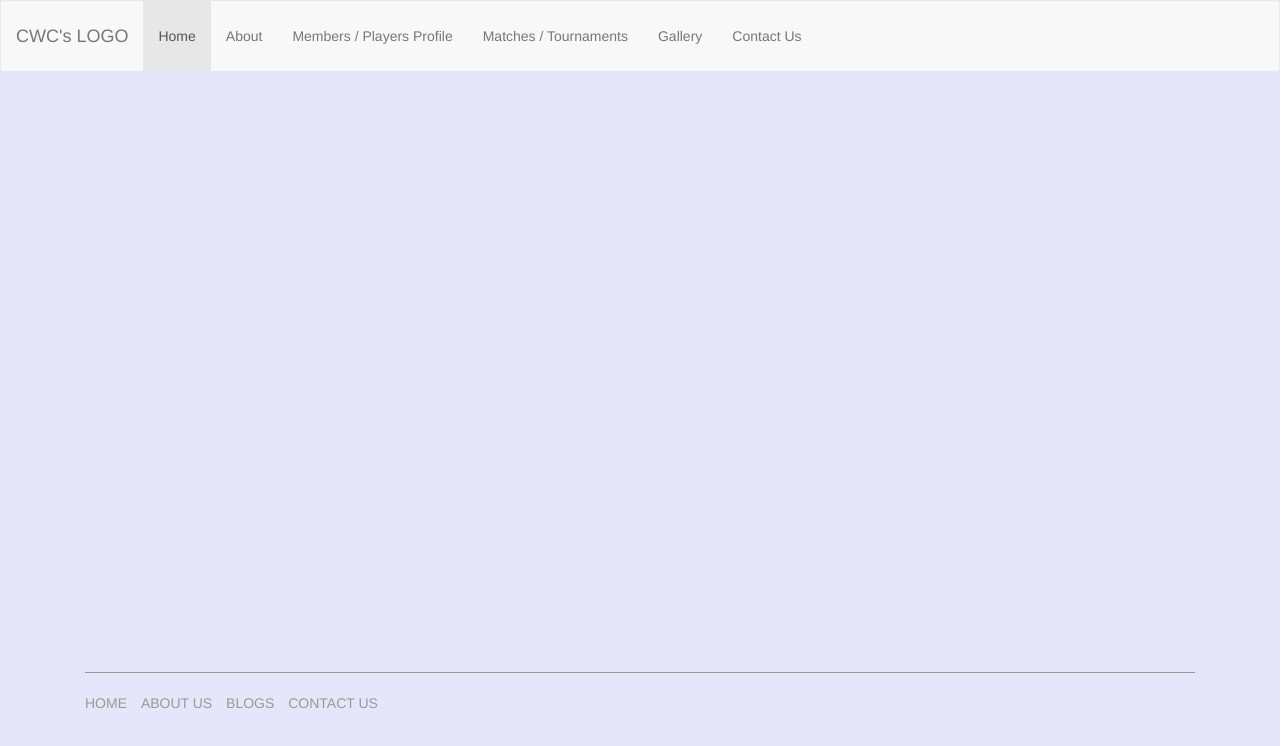
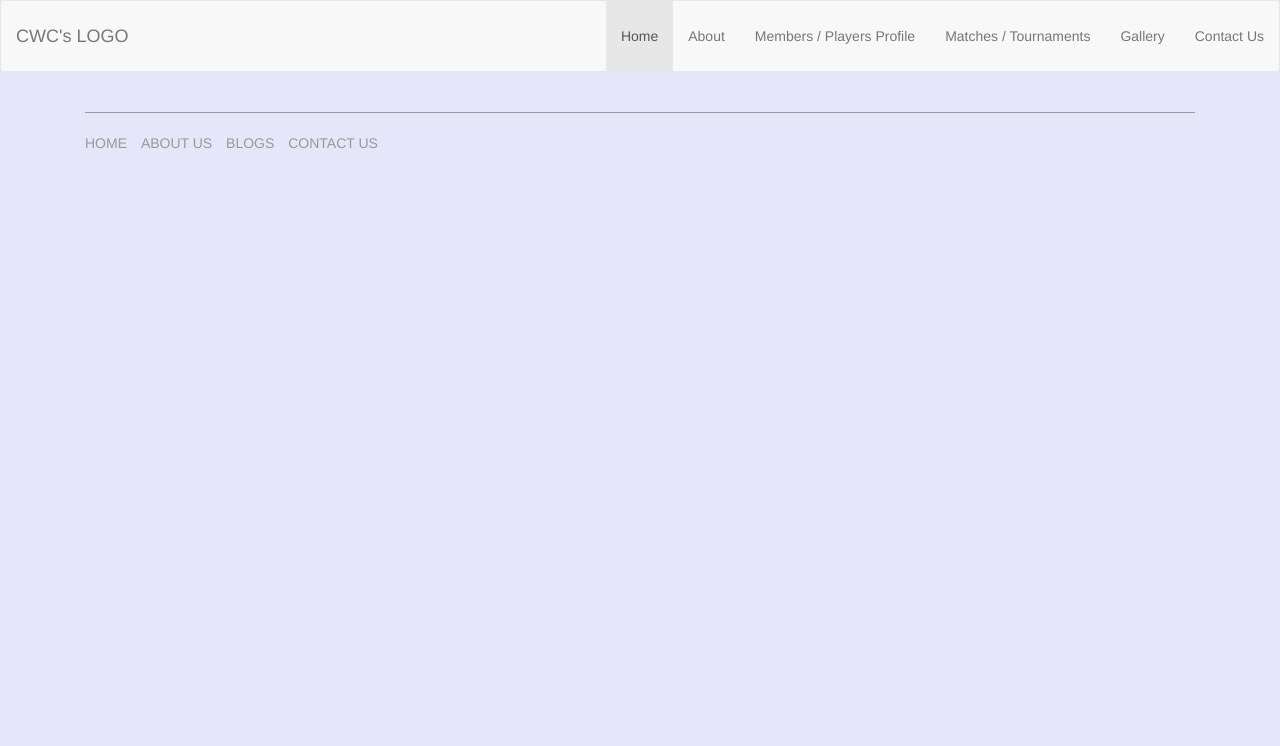
Before and after one commit to anchal20/corporatewomencricket, a plain HTML site: page index.html in a window 1280 px wide. Drawn offline with Linux system fonts and the light colour scheme.

Commit message:
navbar placed right and wrapper added

```diff
--- a/css/main.scss
+++ b/css/main.scss
@@ -22,6 +22,7 @@ footer {
 }
 
 .page-wrapper {
-	height  : 70%;
+	margin 	: 0 auto;
+	width 	: 1024px;
 	display : block;
 }
--- a/index.html
+++ b/index.html
@@ -12,7 +12,7 @@
 	    			<div class="navbar-header">
 	      			<a class="navbar-brand" href="#">CWC's LOGO</a>
 	    			</div>
-	    			<ul class="nav navbar-nav" ><!-- style="float:right;" -->
+	    			<ul class="nav navbar-nav navbar-right" >
 		      		<li class="active"><a href="#">Home</a></li>
 		      		<li><a href="#">About</a></li>
 		      		<li><a href="#">Members / Players Profile</a></li>
@@ -23,8 +23,10 @@
 	  			</div>
 				</nav>
 			</header>
-			<div class="page-wrapper">
+			<div class="container">
+				<div class="page-wrapper">
 
+				</div>
 			</div>
 			<footer class="container">
 				<div class="col-xs-12 remove-padding-left remove-padding-right">
```
Also changed, not shown: css/main.css, 1 other file.
